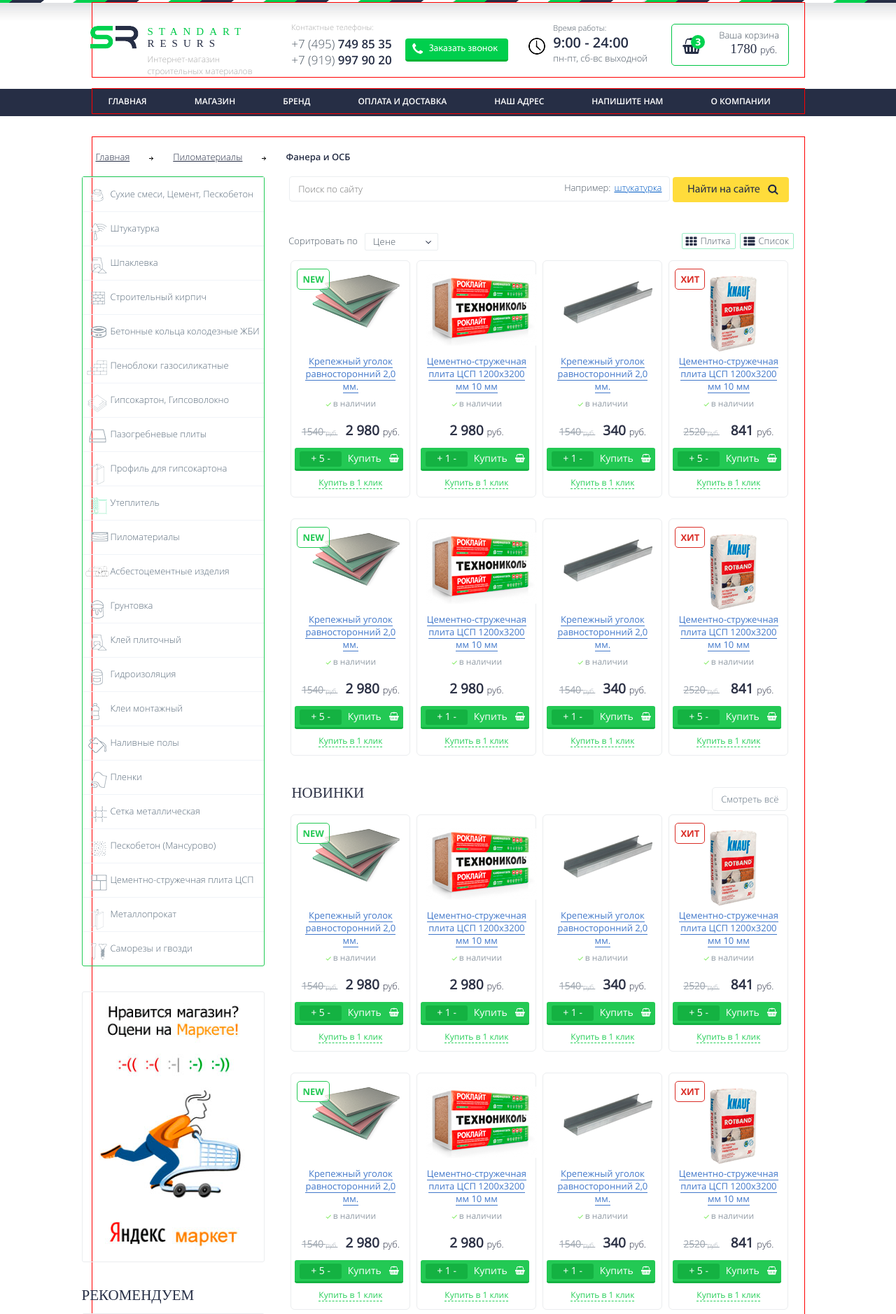
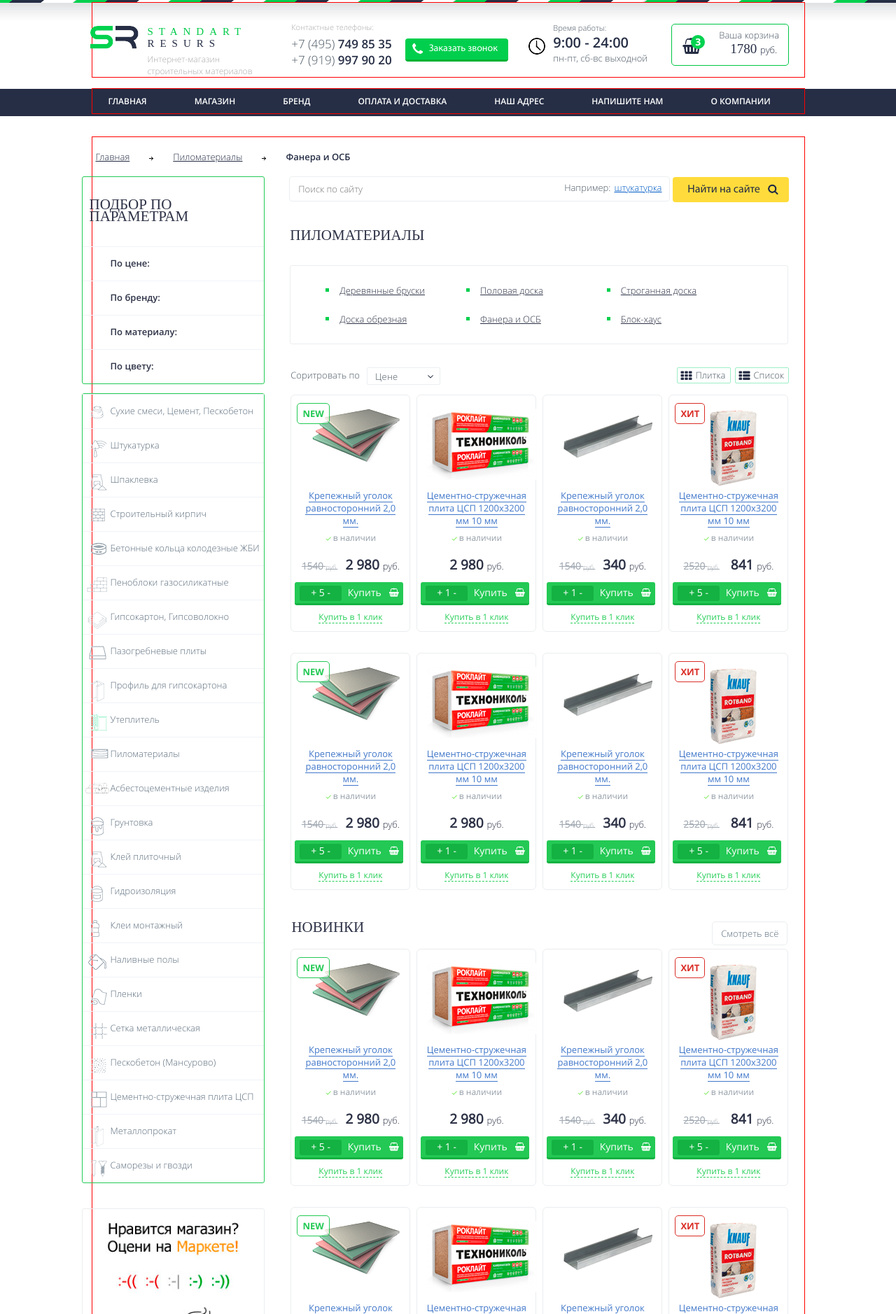
Before and after one commit to kvsemenoff/standartresurs, a PHP site: page /catalog.php in a window 1280 px wide. Shown: the top 1878 px of the page at 70% size. Run offline with PHP 8.4, Linux system fonts and the light colour scheme; style sheets or scripts are compiled from the project's sources; some libraries are stand-ins or nearby versions; some web fonts are replaced.

Commit message:
17.19704

```diff
--- a/catalog.php
+++ b/catalog.php
@@ -61,7 +61,6 @@
 				<div class="clearfix"></div>
 				<div class="col-md-3 col-sm-4 col-xs-12">
 					<?php require_once('includes/sidebar2.php'); ?>
-
 				</div>
 				<div class="col-md-9 col-sm-8 col-xs-12">
 					<!-- Место для ваших includ-ов -->
@@ -74,6 +73,34 @@
 							</div>
 						</form>
 					</div>
+
+<div class="clearfix"></div>
+<div class="db-materials2">
+<h3 class="db-h3">Пиломатериалы</h3>
+<div class="db-materials">
+	<!-- <div class="db-materials-wrapper"> -->
+		<div class="db-materials-box1">
+			<ul class="db-materials-list">
+				<li><a href="#">Деревянные бруски</a></li>
+				<li><a href="#">Доска обрезная</a></li>
+			</ul>
+		</div>
+		<div class="db-materials-box2">
+			<ul class="db-materials-list">
+				<li><a href="#">Половая доска</a></li>
+				<li><a href="#">Фанера и ОСБ</a></li>
+			</ul>
+		</div>
+		<div class="db-materials-box3">
+			<ul class="db-materials-list">
+				<li><a href="#">Строганная доска</a></li>
+				<li><a href="#">Блок-хаус</a></li>
+			</ul>
+		</div>
+	<!-- </div> -->
+</div>
+</div>
+<div class="clearfix"></div>
 					<div class="dd-select-wrap">
 						<div class="dd-select-txt">
 							<span>Соритровать по</span>
@@ -107,12 +134,12 @@
 					<div class="dd-text-wrap">
 						<div class="dd-text">
 							<h3>Для чего используется плиточный клей</h3>
-							<span>
+							<span class="dd-txt-color">
 								Кафельная плитка на сегодняшний день является одним из самых востребованных и популярных отделочных материалов. Её используют в ванной и на кухнях, в помещениях и вне помещений. Но чтобы она продержалась действительно долго, не доставляя лишних проблем владельцу, при монтаже необходимо использовать качественный клей плиточный.
 								Он используется для максимально прочного прилегания плитки к любым типам поверхности – полу, потолку или стенам. И в первую очередь от него зависит, продержатся ли плитки многие годы, пока не возникнет необходимость демонтажа, или же отвалятся через считанные недели или месяцы.
 							</span>
 							<h3 class="nexth3">Виды временного плиточного клея</h3>
-							<span>
+							<span class="dd-txt-color">
 								Одним из показателей, на который обращает внимание большинство непрофессионалов, покупая клей плиточный, это цена. А ведь есть ещё немало факторов, которые обязательно нужно учитывать при выборе материала. Сегодня на рынке можно увидеть большое количество самых разных марок плиточного клея, каждый из которых нередко имеет довольно узкую специализацию. О наиболее распространенных видах клея будет полезно знать.
 							</span>
 						</div>
--- a/css/style4.scss
+++ b/css/style4.scss
@@ -1,4 +1,8 @@
-
+.db-materials2{
+	padding-left:21px;
+	padding-right:23px;
+	margin-bottom:33px;
+}
 // .dd-header-wrapper, .dd-header{
 // 	position:fixed;
 // }
@@ -555,9 +559,10 @@
 	    .nexth3{
 	    	padding-top:25px;
 	    }
-	    span{
+	    .dd-txt-color{
 	    	font-family: "OpenSans-LightOpenSans-Light";
 	    	font-size: 13px;
+	    	color:#3E4351;
 	    }
 	}
 }
@@ -594,7 +599,7 @@
 /*============ Poisk =============*/
 
 .dd-poisk-wrap{
-	padding-bottom:44px;
+	padding-bottom:8px;
 	padding-left:20px;
 	position:relative;
 	.dd-poisk{
@@ -608,6 +613,7 @@
 			font-family: "OpenSans-LightOpenSans-Light";
 			font-size: 13px;
 			padding-left:12px;
+			color:#3E4351;
 		}
 		.dd-button{
 			font-family: "MyriadPro-Regular";
@@ -655,8 +661,8 @@
 
 /*======= Селект Анзара ========*/
 .dd-select-wrap{
-	padding-left:19px;
-	padding-right:15px;
+	padding-left:22px;
+	padding-right:22px;
 	padding-bottom:14px;
 	.dd-select-txt{
 		float: left;
--- a/includes/header.php
+++ b/includes/header.php
@@ -3,6 +3,7 @@
 	<div class="container dd-padding0">
 		<div class="row">
 			<div class="col-md-3">
+				<a href="#">
 				<div class="dd-logo-wrap">
 					<div class="dd-logo-img">
 						<img src="img/dd-logo.png" alt="">
--- a/includes/sidebar2.php
+++ b/includes/sidebar2.php
@@ -1,4 +1,52 @@
 
+<div class="clearfix"></div>
+
+<div class="db-sidebar">
+	<ul class="ah-menu-list">
+		<h3 class="db-h3 db-padd1">Подбор по параметрам</h3>
+		<li class="ah-menu-list_item">
+			<a href="#" class="ah-menu-list_item-link ah-font1">По цене:</a>
+			<ul class="ah-submenu-list ah-submenu-list1">
+				<li class="db-input-li"><input type="text" id="minCost" value="0"/></li>
+				<li class="db-input-li1"><input type="text" id="maxCost" value="1000"/></li>
+				<div id="slider"></div>
+			</ul>
+		</li>
+		<li class="ah-menu-list_item">
+			<a href="#" class="ah-menu-list_item-link ah-font1">По бренду:</a>
+			<ul class="ah-submenu-list ah-submenu-fon">
+				<li class="ah-submenu-left">
+					<span class="ah-submenu-span"><input type="checkbox" id="check1" class="check1"><label for="check1" class="ah-check1">Юниc</label></span>
+					<span class="ah-submenu-span"><input type="checkbox" id="check2" class="check2"><label for="check2" class="ah-check2">Волма</label></span>
+					<span class="ah-submenu-span"><input type="checkbox" id="check3" class="check3"><label for="check3" class="ah-check3">Ветонит</label></span>
+					<span class="ah-submenu-span1"><input type="checkbox" id="check4" class="check4"><label for="check4" class="ah-check4">Церезит</label></span>
+				</li>
+				<li class="ah-submenu-right">
+					<span class="ah-submenu-span"><input type="checkbox" id="check5" class="check5"><label for="check5" class="ah-check5">Основит</label></span>
+					<span class="ah-submenu-span"><input type="checkbox" id="check6" class="check6"><label for="check6" class="ah-check6">Глимс</label></span>
+					<span class="ah-submenu-span"><input type="checkbox" id="check7" class="check7"><label for="check7" class="ah-check7">Литокол</label></span>
+					<span class="ah-submenu-span1"><input type="checkbox" id="check8" class="check8"><label for="check8" class="ah-check8">Пуфас</label></span>
+				</li>
+			</ul>
+		</li>
+		<li class="ah-menu-list_item">
+			<a href="#" class="ah-menu-list_item-link ah-font1">По материалу:</a>
+			<ul class="ah-submenu-list">
+				<li class="ah-submenu-list_item"><a href="#" class="ah-submenu-list_item-link">Пункт 1</a></li>
+				<li class="ah-submenu-list_item"><a href="#" class="ah-submenu-list_item-link">Пункт 2</a></li>
+				<li class="ah-submenu-list_item"><a href="#" class="ah-submenu-list_item-link">Пункт 3</a></li>
+			</ul>
+		</li>
+		<li class="ah-menu-list_item">
+			<a href="#" class="ah-menu-list_item-link ah-font1">По цвету:</a>
+			<ul class="ah-submenu-list">
+				<li class="ah-submenu-list_item"><a href="#" class="ah-submenu-list_item-link">Пункт 1</a></li>
+				<li class="ah-submenu-list_item"><a href="#" class="ah-submenu-list_item-link">Пункт 2</a></li>
+				<li class="ah-submenu-list_item"><a href="#" class="ah-submenu-list_item-link">Пункт 3</a></li>
+			</ul>
+		</li>
+	</ul>
+</div>
 <div class="clearfix"></div>
 
 <div class="db-sidebar">
```
Also changed, not shown: css/style4.css, 1 other file.
